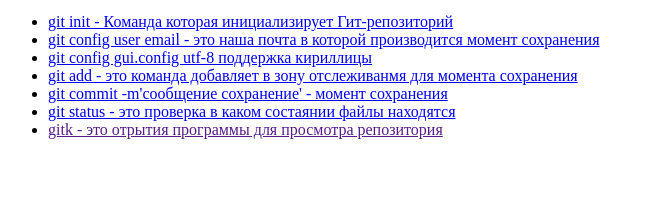
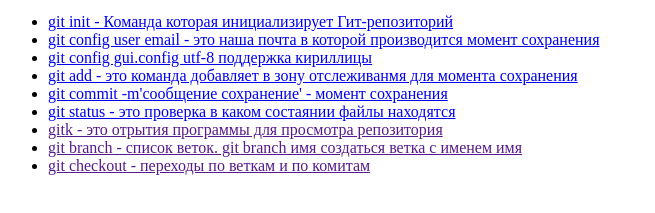
Before and after one commit to maxi172/git-learning-18-0, a plain HTML site: page index.html in a window 1280 px wide. Shown: the part 101-314 px from the top of the page, without its empty margins (0-655 px from the left). Drawn offline with Linux system fonts and the light colour scheme.

Commit message:
Add git checkout and branch

```diff
--- a/index.html
+++ b/index.html
@@ -19,6 +19,8 @@
         <li><a href="https://git-scm.com/docs/git-commit"> git commit -m'сообщение сохранение' - момент сохранения  </a></li>
         <li><a href="https://git-scm.com/docs/git-status"> git status - это проверка в каком состаянии файлы находятся</a></li>
         <li><a href="">gitk - это отрытия программы для просмотра репозитория</a></li>
+        <li><a href="">git branch - список веток. git branch имя cоздаться ветка с именем имя</a></li>
+        <li><a href=""> git checkout - переходы по веткам и по комитам </a></li>
     </ul>
 </body>
 </html>
```
